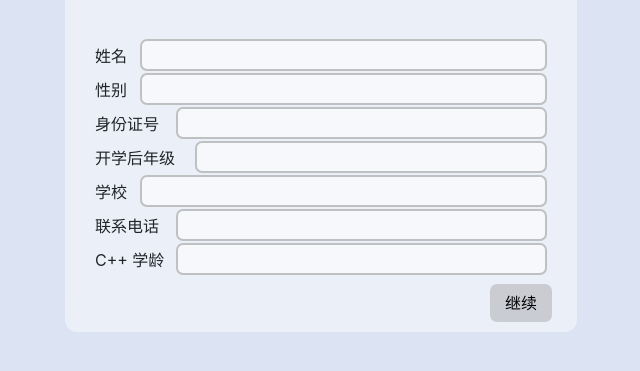
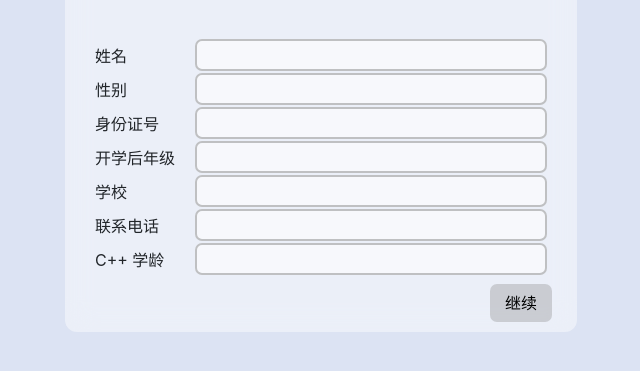
Before and after one commit to orangeZSCB/Tang-uses-info-submit, a plain HTML site: page index.html in a window 1280 px wide. Shown: the part 193-564 px from the top of the page, without its empty margins (319-959 px from the left). Drawn offline with Linux system fonts and the light colour scheme.

Commit message:
Update the confotable more ver

```diff
--- a/index.html
+++ b/index.html
@@ -13,15 +13,15 @@
         <h1><p>信息填写</p></h1>
         <div class="body" style="padding: 10px;">
             <div style="display: flex;">
-                <p style="width: 50px;margin: 0;padding: 5px 0;">姓名</p>
+                <p style="width: 130px;margin: 0;padding: 5px 0;">姓名</p>
                 <input id="name" type="text" class="inp" style="flex-grow: 1;" value=""></div>
 
             <div style="display: flex;">
-                <p style="width: 50px;margin: 0;padding: 5px 0;">性别</p>
+                <p style="width: 130px;margin: 0;padding: 5px 0;">性别</p>
                 <input id="gender" type="text" class="inp" style="flex-grow: 1;" value=""></div>
 
             <div style="display: flex;">
-                <p style="width: 100px;margin: 0;padding: 5px 0;">身份证号</p>
+                <p style="width: 130px;margin: 0;padding: 5px 0;">身份证号</p>
                 <input id="id" type="text" class="inp" style="flex-grow: 1;" value=""></div>
 
             <div style="display: flex;">
@@ -29,15 +29,15 @@
                 <input id="grade" type="text" class="inp" style="flex-grow: 1;" value=""></div>
 
             <div style="display: flex;">
-                <p style="width: 50px;margin: 0;padding: 5px 0;">学校</p>
+                <p style="width: 130px;margin: 0;padding: 5px 0;">学校</p>
                 <input id="school" type="text" class="inp" style="flex-grow: 1;" value=""></div>
 
             <div style="display: flex;">
-                <p style="width: 100px;margin: 0;padding: 5px 0;">联系电话</p>
+                <p style="width: 130px;margin: 0;padding: 5px 0;">联系电话</p>
                 <input id="telep" type="text" class="inp" style="flex-grow: 1;" value=""></div>
 
             <div style="display: flex;">
-                <p style="width: 100px;margin: 0;padding: 5px 0;">C++ 学龄</p>
+                <p style="width: 130px;margin: 0;padding: 5px 0;">C++ 学龄</p>
                 <input id="cppgr" type="text" class="inp" style="flex-grow: 1;" value=""></div>
 
             <loading style="position: absolute;right: 80px;bottom: 10px;opacity: 0;transition: 100ms;" id="loading">
```
